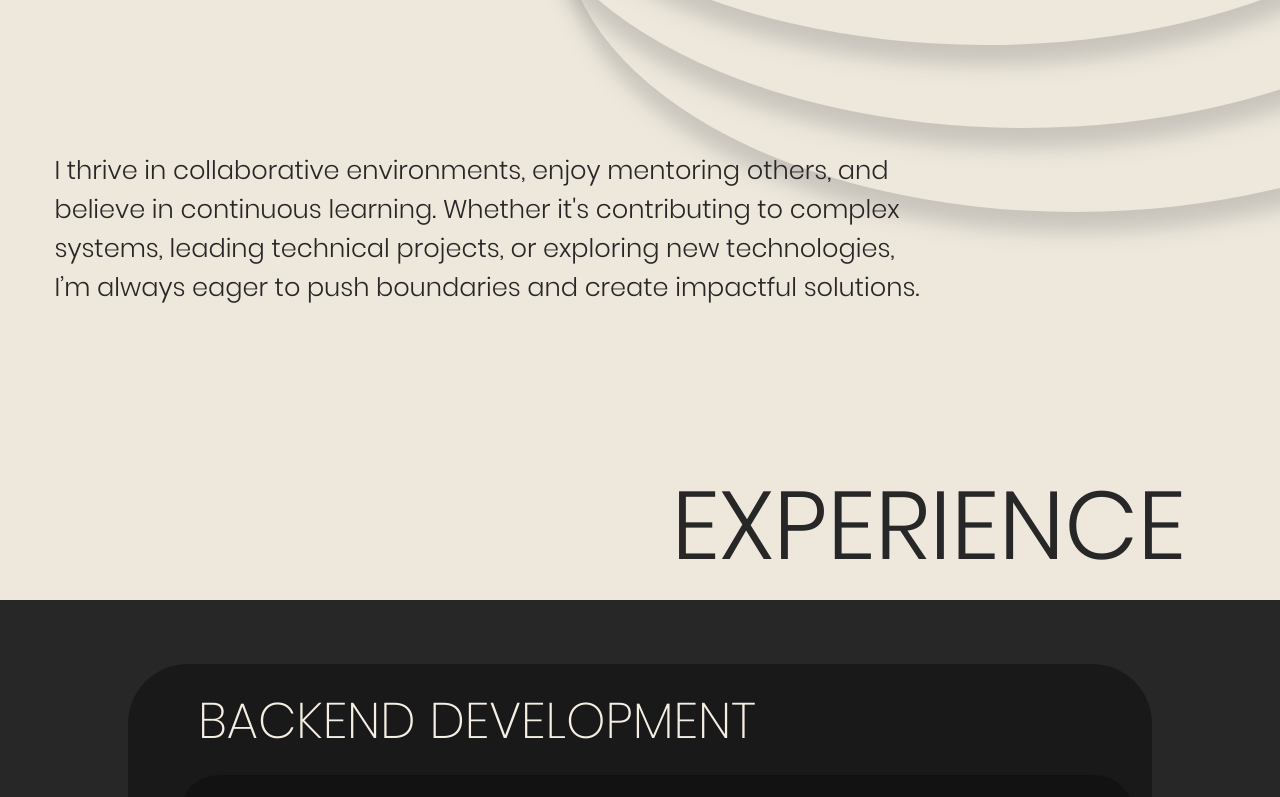
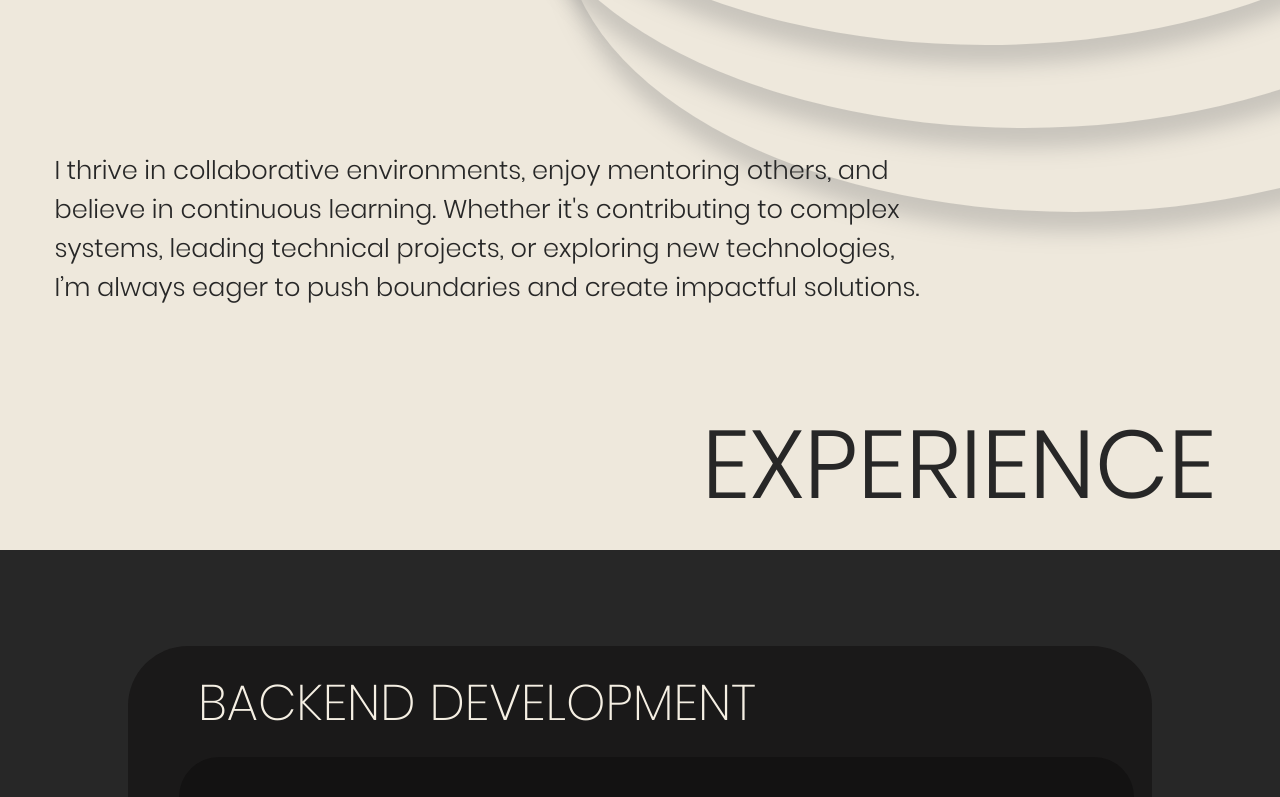
Before and after one commit to YourFavouriteDeveloper/portfolio, a React (Vite) app: page / in a window 1280 px wide. Shown: the part 1627-2424 px from the top of the page. Built offline with nearby package versions, Linux system fonts and the light colour scheme.

Commit message:
Responsive webpage ADDED

```diff
--- a/src/About/About.jsx
+++ b/src/About/About.jsx
@@ -128,21 +128,6 @@ const About = forwardRef((props, ref) => {
                 >
                     I thrive in collaborative environments, enjoy mentoring others, and believe in continuous learning. Whether it's contributing to complex systems, leading technical projects, or exploring new technologies, I’m always eager to push boundaries and create impactful solutions.
                 </motion.p>
-                <motion.p
-                    className={styles.experienceTitle}
-                    style={{marginTop:"250px"}}
-                    variants={{
-                        hidden: { x: 175 },
-                        visible: { x: 0 }
-                    }}
-                    initial="hidden"
-                    whileInView="visible"
-                    viewport={{ margin: "50px" }}
-                    animate={mainControls}
-                    transition={{ duration: 1 }}
-                >
-                    EXPERIENCE
-                </motion.p>
             </div>
         </div>
         </>
--- a/src/About/About.module.css
+++ b/src/About/About.module.css
@@ -5,7 +5,8 @@ html, body {
 
 .container {
   background-color: rgb(238, 232, 220);
-  min-height: 50rem;
+  min-height: 80vw;
+  padding-bottom: 30vh;
   box-sizing: border-box;
   position: relative;
   z-index: -10;
@@ -21,7 +22,7 @@ html, body {
   position: relative;
   z-index: 10;
   padding-right: 4vh;
-  margin-bottom: -61vh;
+  margin-bottom: -58vh;
 }
 
 .title {
@@ -73,19 +74,7 @@ html, body {
   z-index: 10;
 }
 
-.experienceTitle {
-  position: relative;
-  font-size: clamp(2rem, 8vw, 6rem);
-  text-align: center;
-  top: -45vh ;
-  margin-bottom: 8rem;
-  padding-bottom: 0.3vh;
-  padding-right: 5%;
-  border-radius: 15px;
-  color: rgb(39, 39, 39);
-  font-family: 'PoppinsLight';
-  z-index: 9;
-}
+
 
 .circle1, .circle2, .circle3 {
   position: absolute;
--- a/src/Experience/Experience.jsx
+++ b/src/Experience/Experience.jsx
@@ -16,6 +16,7 @@ const Experience = forwardRef((props, ref) => {
 
         return (
             <>
+
             <div
                 ref={node => {
                     localRef.current = node;
@@ -24,11 +25,21 @@ const Experience = forwardRef((props, ref) => {
                 }}
                 className={styles.container}
             >
-                <div className={styles.background}>
 
-
-                </div>
-
+                    <motion.p
+                        className={styles.experienceTitle}
+                        variants={{
+                            hidden: { x: 175 },
+                            visible: { x: 0 }
+                        }}
+                        initial="hidden"
+                        whileInView="visible"
+                        viewport={{ margin: "50px" }}
+                        animate={mainControls}
+                        transition={{ duration: 1 }}
+                        >
+                            EXPERIENCE
+                    </motion.p>
 
                     <motion.div
                         className={styles.information}
@@ -42,6 +53,8 @@ const Experience = forwardRef((props, ref) => {
                         animate={mainControls}
                         transition={{ duration: 1 }}
                     >
+
+
                         <p className={styles.title}>
                             BACKEND DEVELOPMENT
                         </p>
--- a/src/Experience/Experience.module.css
+++ b/src/Experience/Experience.module.css
@@ -2,8 +2,27 @@ html, body {
   overflow-x: hidden;
 }
 
+.experienceTitle {
+  position: relative;
+  display: block;
+  font-size: clamp(2rem, 8vw, 6rem);
+  text-align: right;
+  padding: 1%;
+  right: 26%;
+  padding-right: 10%;
+  margin-top: 0%;
+  padding-top: 4vw;
+  width: 120%;
+  color: rgb(39, 39, 39);
+  background-color: rgb(238, 232, 220);
+  font-family: 'PoppinsLight';
+  z-index:10;
+}
+
+
 
 .container {
+  margin: 0;
   background-color: rgb(39, 39, 39);
   min-height: 210vh;
   position: relative;
@@ -13,6 +32,9 @@ html, body {
 
 
 }
+
+
+
 
 .information {
   position: relative;
--- a/src/Home.jsx
+++ b/src/Home.jsx
@@ -16,18 +16,7 @@ function Home() {
       <div ref={aboutRef}></div>
       <Nav
             scrollToAbout={() => aboutRef.current.scrollIntoView({ behavior: "smooth" })}
-            scrollToExperience={() => {
-              const rem = parseFloat(getComputedStyle(document.documentElement).fontSize);
-              const width = window.innerWidth;
-              const height = window.innerHeight;
-
-              const vhOffset = height * (0.007*rem + width*0.0000004 + 0.03 * Math.min(width / 924, 2));
-              const remOffset = rem * (0.0001*height + 3.5 * Math.min(width / 1024, 1.5));
-              const yOffset = -vhOffset - remOffset;
-              const y = experienceRef.current.getBoundingClientRect().top + window.scrollY + yOffset;
-
-              window.scrollTo({ top: y, behavior: 'smooth' });
-            }}
+            scrollToExperience={() => experienceRef.current.scrollIntoView({ behavior: "smooth" })}
             scrollToProject={() => projectRef.current.scrollIntoView({ behavior: "smooth" })}
             scrollToContact={() => contactRef.current.scrollIntoView({ behavior: "smooth" })}
             aboutRef={aboutRef}
--- a/src/Nav/Nav.jsx
+++ b/src/Nav/Nav.jsx
@@ -13,7 +13,11 @@ function Nav({ scrollToAbout,scrollToExperience,scrollToProject,scrollToContact,
         margin: `0px 0px ${yOffset}px 0px`,
         once: false,
     });
-    const isExperienceInView = useInView(experienceRef, {amount: 0.42, once: false });
+    const yOffsetExperience = -window.innerHeight * 0.93;
+    const isExperienceInView = useInView(aboutRef, {
+        margin: `0px 0px ${yOffsetExperience}px 0px`,
+        once: false,
+    });
     const isProjectInView = useInView(projectRef, {amount: 0.53, once: false });
     const isContactInView = useInView(contactRef, {amount: 0.53, once: false });
 
```
Also changed, not shown: 4 other files (tests, documents, lock files or other folders).
